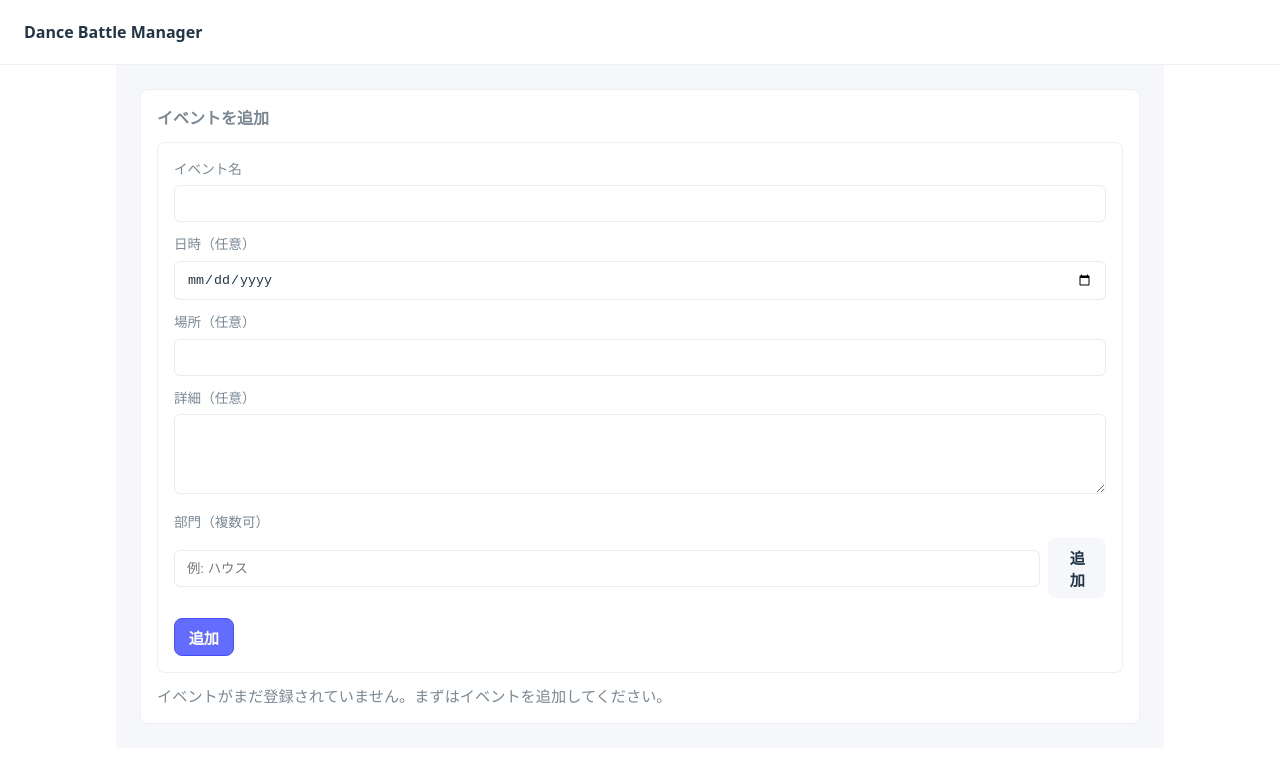
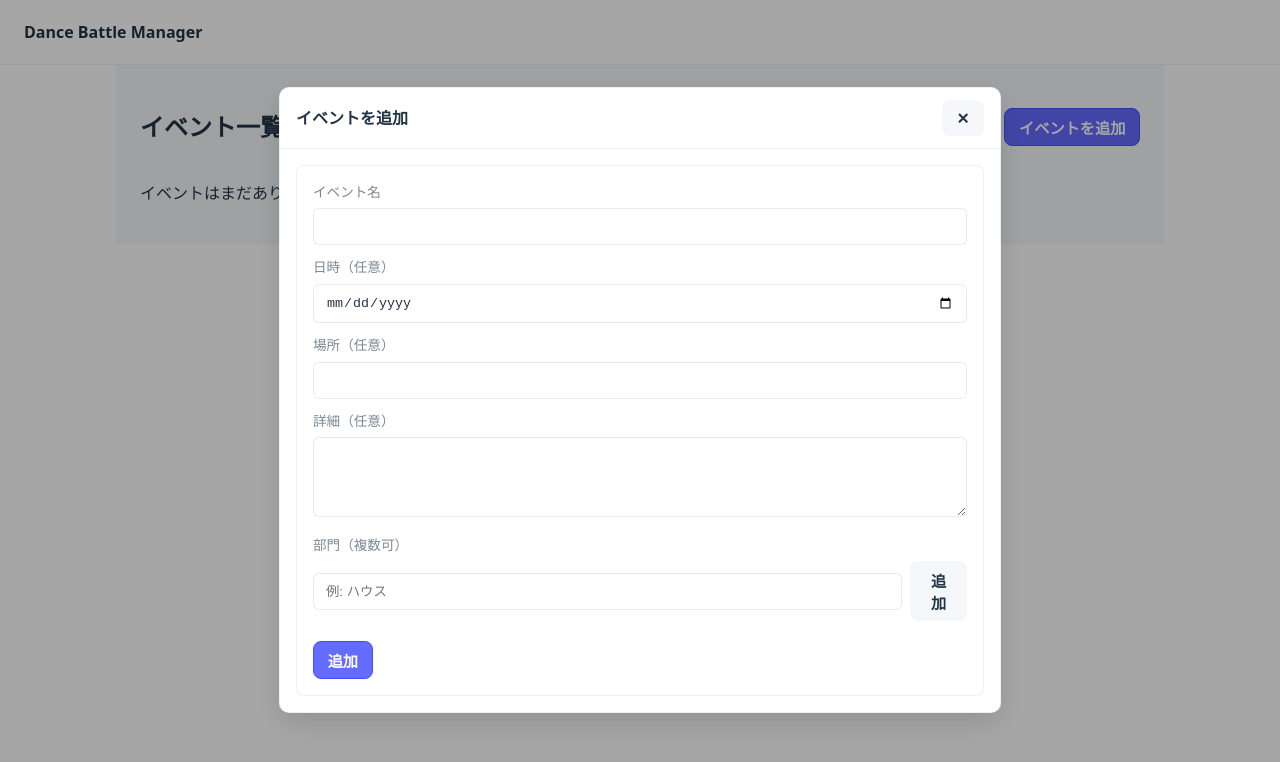
Before and after one commit to KentaCTerany/battle-event-manager, a React (Vite) app: page / in a window 1280 px wide. Shown: the top 762 px of the page. Built offline with nearby package versions, Linux system fonts and the light colour scheme.

Commit message:
feat(ui): modal add/edit, list single-column, vertical actions

```diff
--- a/css/index.css
+++ b/css/index.css
@@ -62,6 +62,53 @@ h1 {
   padding: 16px;
   border-radius: 8px;
   border: 1px solid rgba(0, 0, 0, 0.06);
+}
+
+.toolbar {
+  display: flex;
+  justify-content: space-between;
+  align-items: center;
+  gap: 12px;
+  margin-bottom: 12px;
+}
+
+/* Modal styles */
+.modal-overlay {
+  position: fixed;
+  inset: 0;
+  background: rgba(0, 0, 0, 0.35);
+  display: flex;
+  align-items: center;
+  justify-content: center;
+  z-index: 9999;
+  padding: 20px;
+}
+
+.modal-content {
+  background: #fff;
+  border-radius: 10px;
+  width: 100%;
+  max-width: 720px;
+  box-shadow: 0 10px 30px rgba(0, 0, 0, 0.12);
+  border: 1px solid rgba(0, 0, 0, 0.06);
+  overflow: hidden;
+}
+
+.modal-header {
+  display: flex;
+  justify-content: space-between;
+  align-items: center;
+  padding: 12px 16px;
+  border-bottom: 1px solid rgba(0, 0, 0, 0.06);
+}
+
+.modal-title {
+  font-weight: 700;
+  color: #213547;
+}
+
+.modal-body {
+  padding: 16px;
 }
 
 /* Make section headings less prominent */
@@ -177,26 +224,66 @@ h1 {
   background: #fff;
 }
 
-.item .header {
+.item-top {
   display: flex;
   justify-content: space-between;
-  align-items: center;
+  align-items: flex-start;
+  gap: 12px;
 }
 
-.item .meta {
-  font-size: 0.85rem;
+.title-block {
+  flex: 1 1 auto;
+}
+
+.item-title {
+  font-weight: 700;
+  font-size: 1rem;
+}
+
+.meta {
+  font-size: 0.9rem;
   color: #7a8894;
   margin-top: 6px;
+  display: flex;
+  gap: 8px;
+  align-items: center;
+  flex-wrap: wrap;
 }
 
-.item .location {
-  margin-top: 8px;
+.meta .datetime {
+  color: #7a8894;
+}
+
+.location-inline {
+  color: #7a8894;
+}
+
+.divisions {
+  margin-top: 10px;
+}
+
+.division {
   font-size: 0.9rem;
   color: #7a8894;
+}
+
+.actions-vertical {
+  display: flex;
+  flex-direction: column;
+  gap: 8px;
+  align-items: flex-end;
 }
 
 @media (max-width: 800px) {
   .app-grid {
     grid-template-columns: 1fr;
   }
+  .actions-vertical {
+    align-items: flex-start;
+  }
+}
+@media (max-width: 800px) {
+  .app-grid {
+    grid-template-columns: 1fr;
+  }
 }/*# sourceMappingURL=index.css.map */
--- a/src/App.tsx
+++ b/src/App.tsx
@@ -1,12 +1,20 @@
-import React, { useState } from 'react'
+import React, { useEffect, useState } from 'react'
 import useEvents from './hooks/useEvents'
 import EventForm from './components/EventForm'
 import EventList from './components/EventList'
 import { Event } from './types'
+import Modal from './components/Modal'
 
 export default function App() {
   const { events, addEvent, updateEvent, removeEvent } = useEvents()
   const [editing, setEditing] = useState<Event | null>(null)
+  const [modalOpen, setModalOpen] = useState(false)
+
+  useEffect(() => {
+    // 初回ロード時にイベントが一件もない場合はモーダルを開く
+    if (events.length === 0) setModalOpen(true)
+    // eslint-disable-next-line react-hooks/exhaustive-deps
+  }, [])
 
   return (
     <div>
@@ -15,43 +23,33 @@ export default function App() {
       </header>
 
       <div className="app-container">
-        {events.length === 0 ? (
         <section className="single-column">
-            <div className="battle-form">
-              <h2>イベントを追加</h2>
+          <div className="toolbar">
+            <h2>イベント一覧</h2>
+            <button className="btn primary" onClick={() => { setEditing(null); setModalOpen(true) }}>イベントを追加</button>
+          </div>
+
+          <EventList events={events} onDelete={removeEvent} onEdit={(ev) => { setEditing(ev); setModalOpen(true) }} />
+        </section>
+
+        <Modal isOpen={modalOpen} onClose={() => { setModalOpen(false); setEditing(null) }} title={editing ? 'イベントを編集' : 'イベントを追加'}>
           <EventForm
-                onAdd={(data) => addEvent(data)}
+            onAdd={(data) => {
+              addEvent(data)
+              setModalOpen(false)
+            }}
             editing={editing}
             onUpdate={(ev) => {
               updateEvent(ev)
               setEditing(null)
+              setModalOpen(false)
             }}
-                onCancelEdit={() => setEditing(null)}
+            onCancelEdit={() => {
+              setEditing(null)
+              setModalOpen(false)
+            }}
           />
-              <div className="empty-state">イベントがまだ登録されていません。まずはイベントを追加してください。</div>
-            </div>
-          </section>
-        ) : (
-          <section className="app-grid">
-            <div className="battle-list">
-              <h2>イベント一覧</h2>
-              <EventList events={events} onDelete={removeEvent} onEdit={(ev) => setEditing(ev)} />
-            </div>
-
-            <div className="battle-form">
-              <h2>イベントを追加</h2>
-              <EventForm
-                onAdd={(data) => addEvent(data)}
-                editing={editing}
-                onUpdate={(ev) => {
-                  updateEvent(ev)
-                  setEditing(null)
-                }}
-                onCancelEdit={() => setEditing(null)}
-              />
-            </div>
-          </section>
-        )}
+        </Modal>
       </div>
     </div>
   )
--- a/src/components/EventList.tsx
+++ b/src/components/EventList.tsx
@@ -14,17 +14,30 @@ export default function EventList({ events, onDelete, onEdit }: Props) {
     <ul>
       {events.map((b) => (
         <li key={b.id} className="item">
-          <div className="header">
-            <div>
-              <div style={{ fontWeight: 700 }}>{b.title}</div>
-              <div className="meta">{b.divisions && b.divisions.length ? b.divisions.join(' / ') : '部門未設定'}{b.datetime ? `・${b.datetime}` : ''}</div>
+          <div className="item-top">
+            <div className="title-block">
+              <div className="item-title">{b.title}</div>
+              <div className="meta">
+                {b.datetime ? <span className="datetime">{b.datetime}</span> : null}
+                {b.location ? <span className="location-inline">{b.location}</span> : null}
+              </div>
             </div>
-            <div style={{ display: 'flex', gap: 8 }}>
+
+            <div className="actions-vertical">
               <button className="btn" onClick={() => onEdit(b)}>編集</button>
               <button className="btn danger small" onClick={() => onDelete(b.id)}>削除</button>
             </div>
           </div>
-          {b.location && <div className="location">場所: {b.location}</div>}
+
+          <div className="divisions">
+            {b.divisions && b.divisions.length ? (
+              b.divisions.map((d) => (
+                <div key={d} className="division">{d}</div>
+              ))
+            ) : (
+              <div className="division">部門未設定</div>
+            )}
+          </div>
         </li>
       ))}
     </ul>
--- /dev/null
+++ b/src/components/Modal.tsx
@@ -0,0 +1,24 @@
+import React from 'react'
+
+type Props = {
+  isOpen: boolean
+  onClose: () => void
+  title?: string
+  children?: React.ReactNode
+}
+
+export default function Modal({ isOpen, onClose, title, children }: Props) {
+  if (!isOpen) return null
+
+  return (
+    <div className="modal-overlay" onMouseDown={onClose}>
+      <div className="modal-content" onMouseDown={(e) => e.stopPropagation()} role="dialog" aria-modal>
+        <div className="modal-header">
+          <div className="modal-title">{title}</div>
+          <button className="btn" onClick={onClose} aria-label="閉じる">✕</button>
+        </div>
+        <div className="modal-body">{children}</div>
+      </div>
+    </div>
+  )
+}
--- a/src/styles/index.scss
+++ b/src/styles/index.scss
@@ -71,6 +71,38 @@ h1 {
   border: 1px solid $border;
 }
 
+.toolbar {
+  display: flex;
+  justify-content: space-between;
+  align-items: center;
+  gap: 12px;
+  margin-bottom: 12px;
+}
+
+/* Modal styles */
+.modal-overlay {
+  position: fixed;
+  inset: 0;
+  background: rgba(0,0,0,0.35);
+  display: flex;
+  align-items: center;
+  justify-content: center;
+  z-index: 9999;
+  padding: 20px;
+}
+.modal-content {
+  background: #fff;
+  border-radius: 10px;
+  width: 100%;
+  max-width: 720px;
+  box-shadow: 0 10px 30px rgba(0,0,0,0.12);
+  border: 1px solid rgba(0,0,0,0.06);
+  overflow: hidden;
+}
+.modal-header { display:flex; justify-content:space-between; align-items:center; padding:12px 16px; border-bottom:1px solid $border; }
+.modal-title { font-weight:700; color: $text; }
+.modal-body { padding: 16px; }
+
 /* Make section headings less prominent */
 .battle-form h2,
 .battle-list h2 {
@@ -142,8 +174,16 @@ h1 {
 /* List item */
 .battle-list ul { padding: 0; list-style: none; margin: 0; }
 .battle-list .item { border: 1px solid rgba(0,0,0,0.03); padding: 12px; border-radius: 6px; margin-bottom: 10px; background: #fff; }
-.item .header { display:flex; justify-content:space-between; align-items:center; }
-.item .meta { font-size: 0.85rem; color: $muted; margin-top: 6px; }
-.item .location { margin-top: 8px; font-size: 0.9rem; color: $muted; }
+.item-top { display:flex; justify-content:space-between; align-items:flex-start; gap: 12px; }
+.title-block { flex: 1 1 auto; }
+.item-title { font-weight: 700; font-size: 1rem; }
+.meta { font-size: 0.9rem; color: $muted; margin-top: 6px; display:flex; gap:8px; align-items:center; flex-wrap:wrap; }
+.meta .datetime { color: $muted; }
+.location-inline { color: $muted; }
+.divisions { margin-top: 10px; }
+.division { font-size: 0.9rem; color: $muted; }
+.actions-vertical { display:flex; flex-direction:column; gap:8px; align-items:flex-end; }
+
+@media (max-width: 800px) { .app-grid { grid-template-columns: 1fr; } .actions-vertical { align-items:flex-start; } }
 
 @media (max-width: 800px) { .app-grid { grid-template-columns: 1fr; } }
```
Also changed, not shown: 6 other files (tests, documents, lock files or other folders). Lines whose indentation alone changed are shown as unchanged.
